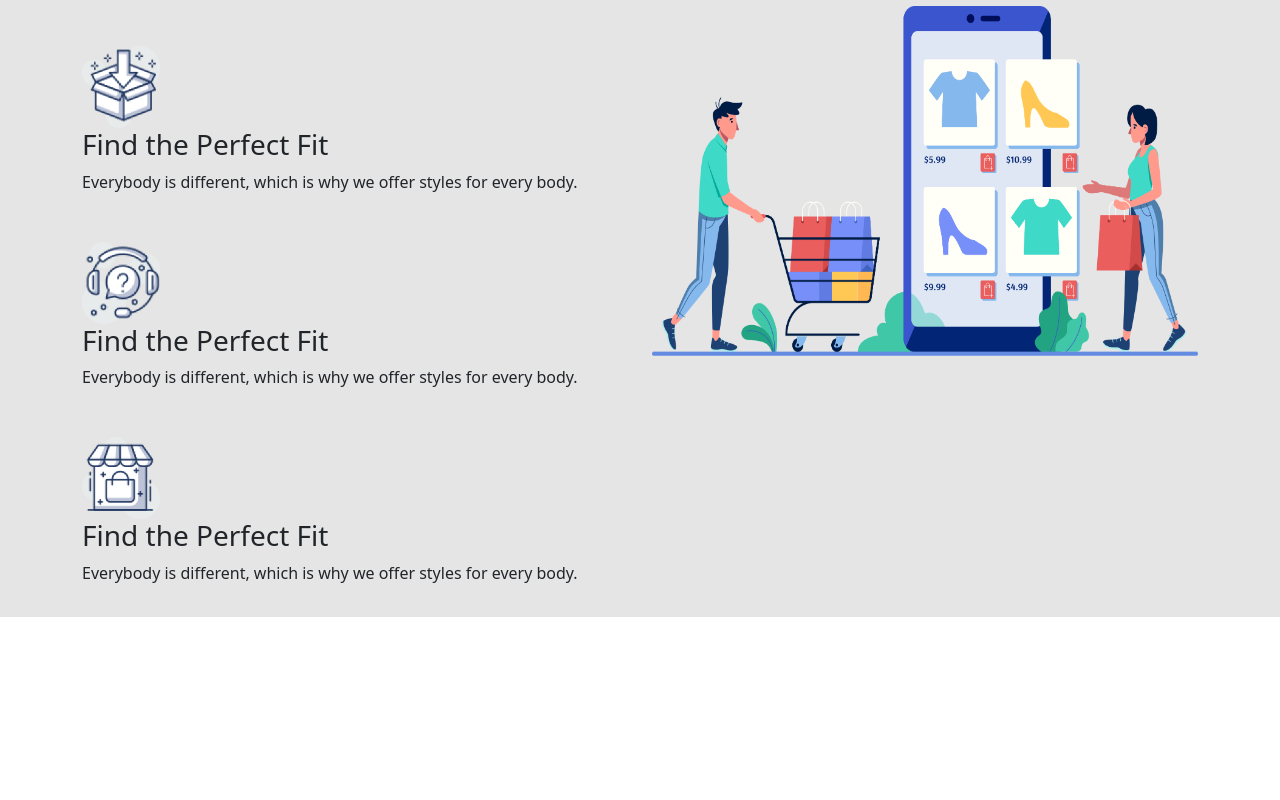
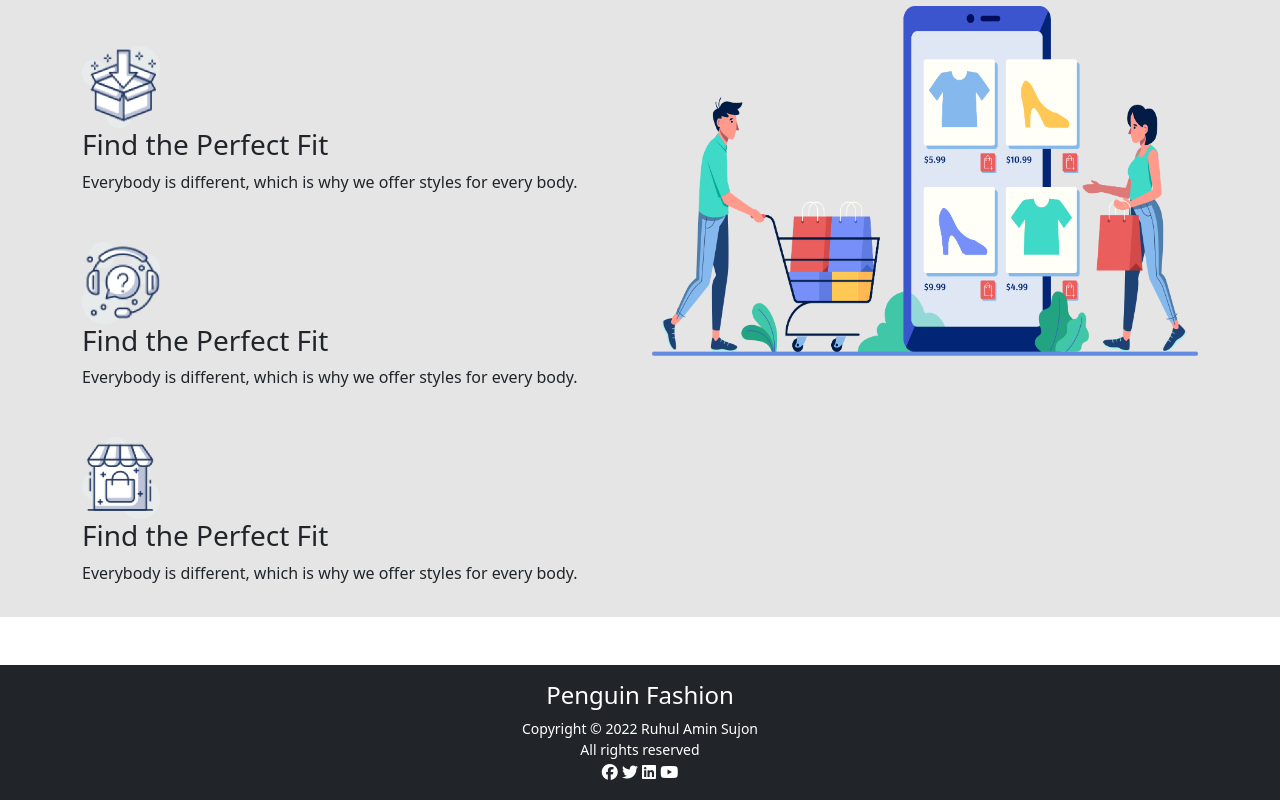
Before and after one commit to Rasujon3/penguin-fashion, a plain HTML site: page index.html in a window 1280 px wide. Shown: the part 2099-2899 px from the top of the page. Before the commit the page ends 2764 px from the top, so only its background shows below. Drawn offline with Linux system fonts and the light colour scheme.

Commit message:
footer section done

```diff
--- a/index.html
+++ b/index.html
@@ -384,6 +384,19 @@
         </div>
       </section>
     </main>
+    <footer class="p-3 bg-dark text-white">
+      <div class="row text-center">
+        <h4>Penguin Fashion</h4>
+        <small>Copyright &copy; 2022 Ruhul Amin Sujon</small>
+        <small>All rights reserved</small>
+        <div class="social">
+          <i class="card-icon fab fa-facebook"></i>
+          <i class="card-icon fab fa-twitter"></i>
+          <i class="card-icon fab fa-linkedin"></i>
+          <i class="card-icon fab fa-youtube"></i>
+        </div>
+      </div>
+    </footer>
     <script src="js/bootstrap.bundle.min.js"></script>
   </body>
 </html>
```
